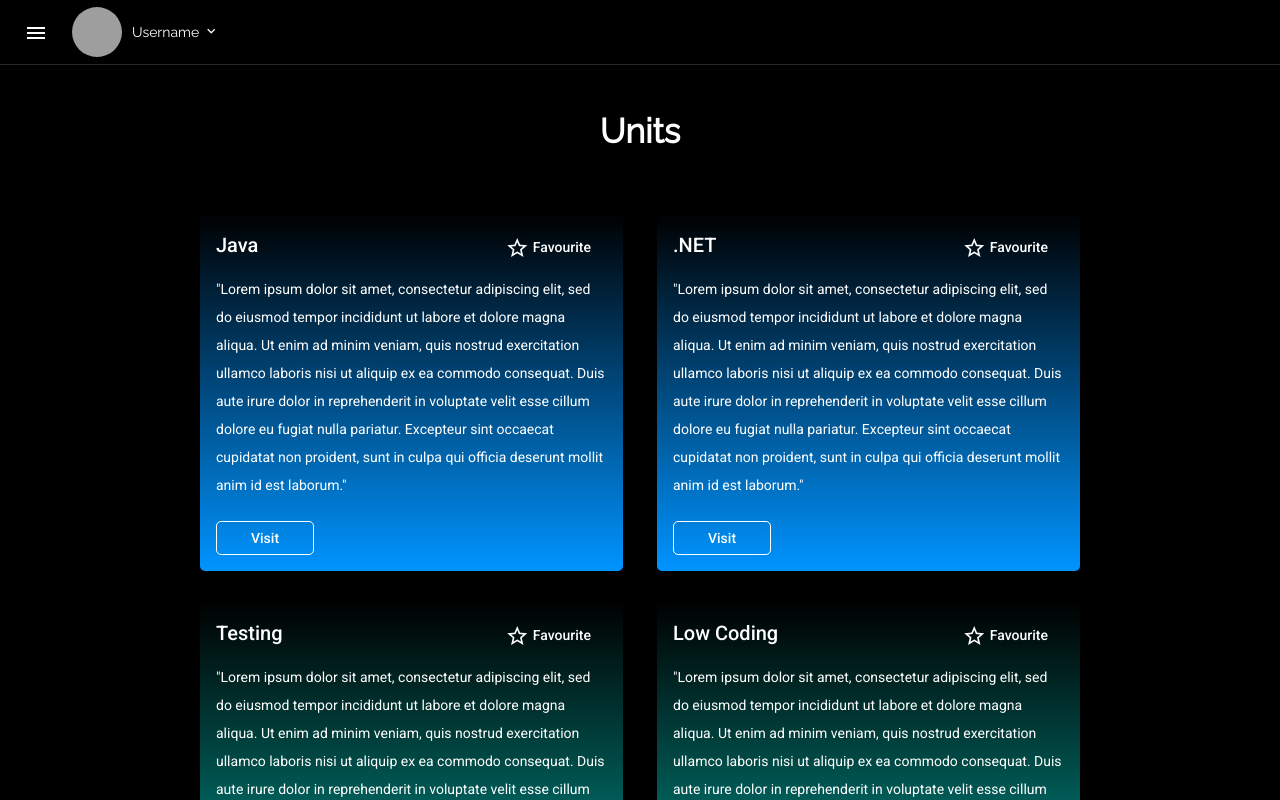
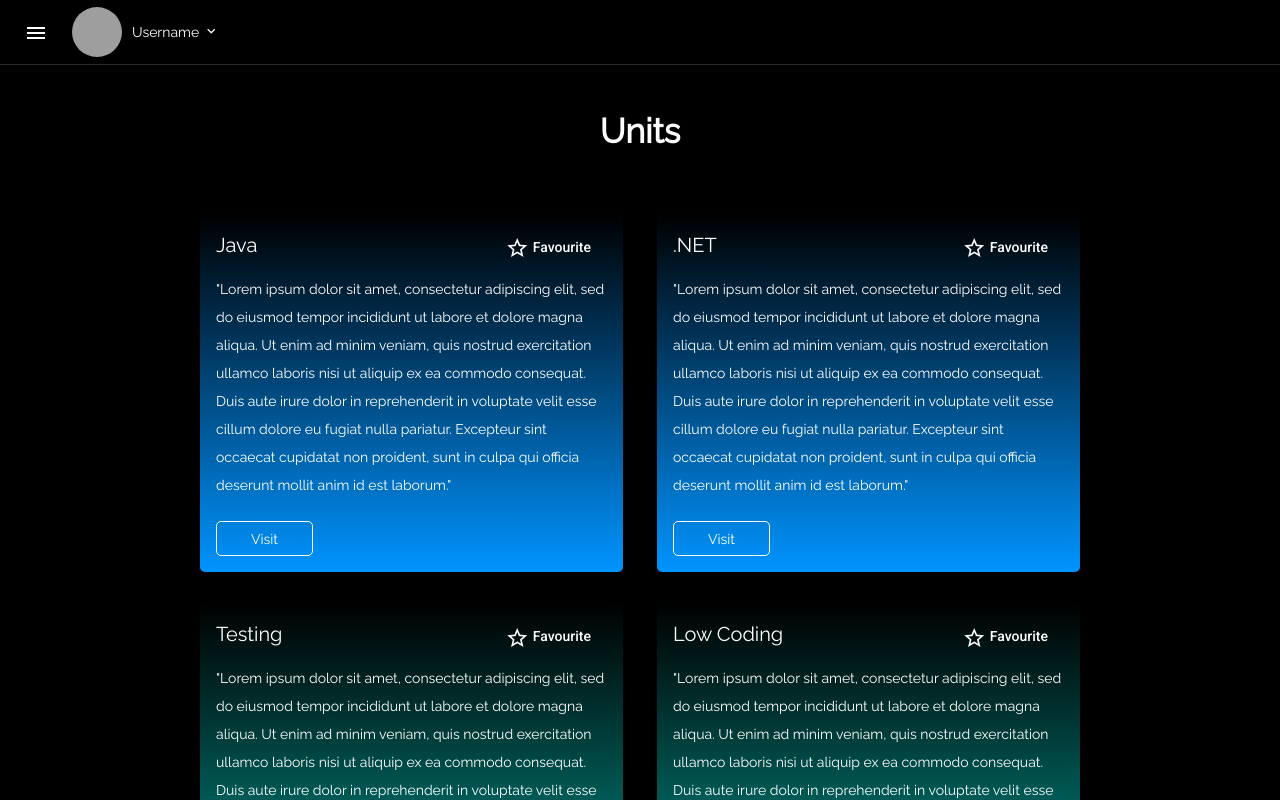
Before and after one commit to CaffeineProgrammer/AtosCompetenceDev, an Angular app in the folder competence-dev-web-app/: page /home in a window 1280 px wide. Built offline with nearby package versions, Linux system fonts and the light colour scheme; grey boxes are pictures that could not be loaded.

Commit message:
Changed font family

```diff
--- a/competence-dev-web-app/src/app/unit-card/unit-card.component.html
+++ b/competence-dev-web-app/src/app/unit-card/unit-card.component.html
@@ -22,7 +22,9 @@
       </div>
 
       <div class="unit-card-container__button">
-        <button mat-button>Visit</button>
+        <button mat-button>
+          <span class="unit-card-container__button__label">Visit</span>
+        </button>
       </div>
     </div>
   </ng-container>
--- a/competence-dev-web-app/src/app/unit-card/unit-card.component.scss
+++ b/competence-dev-web-app/src/app/unit-card/unit-card.component.scss
@@ -67,6 +67,7 @@
 
   &__header h2 {
     margin: 0;
+    font-family: "Raleway";
   }
 
   &__info {
@@ -75,8 +76,16 @@
     margin-bottom: 10px;
   }
 
+  &__info p {
+    font-family: "Raleway";
+  }
+
   &__button {
     align-self: flex-start;
+
+    &__label {
+      font-family: "Raleway";
+    }
   }
 
   &__button button {
```
